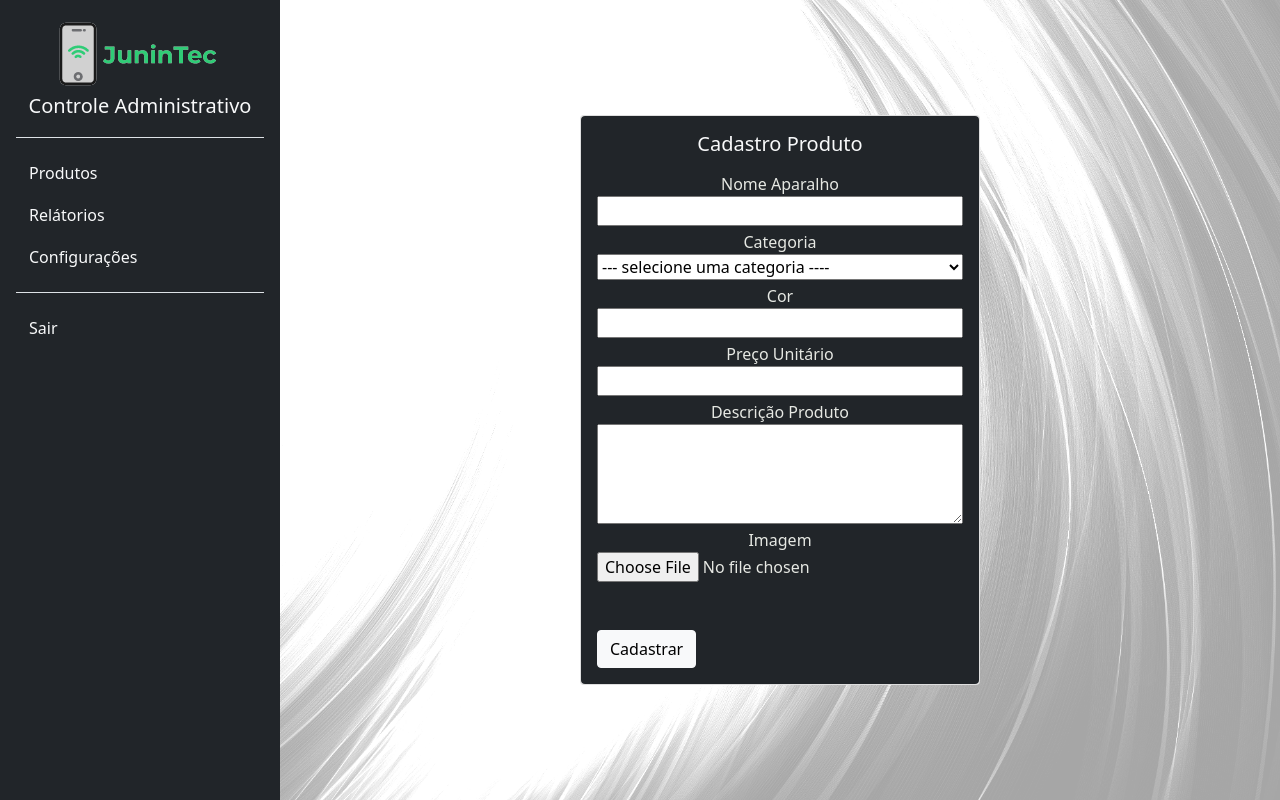
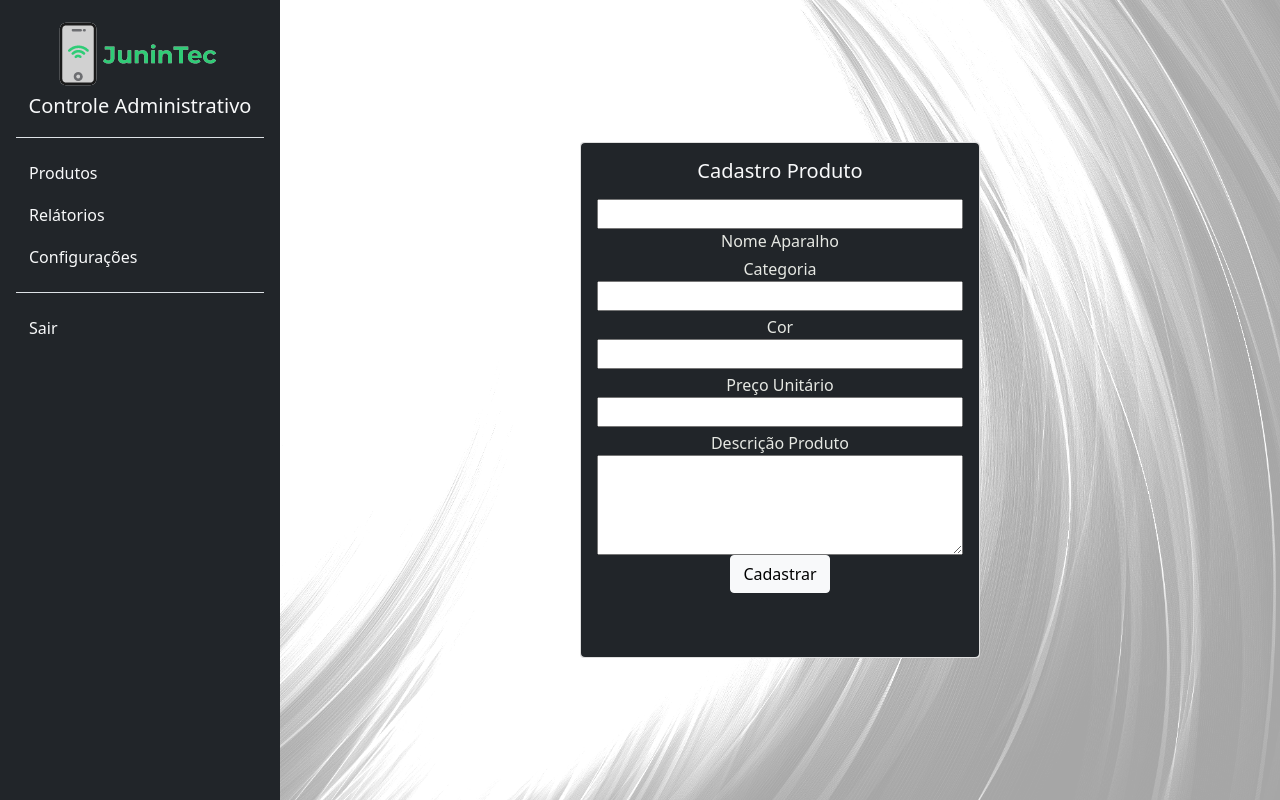
Before and after one commit to EdGFischer/projeto-loja-desenvolvimento-web, a PHP site: page /admin/cadastrar-produto.php in a window 1280 px wide. Run offline with PHP 8.4, Linux system fonts and the light colour scheme; some libraries are stand-ins or nearby versions.

Commit message:
todos os requisitos minimos feitos

```diff
--- a/projeto_loja/admin/alterar-produto.php
+++ b/projeto_loja/admin/alterar-produto.php
@@ -17,7 +17,7 @@ $result = $result->fetch_all(MYSQLI_ASSOC); // recupera valores de saída;
 
             <form class="needs-validation" action="alterar-produto-post.php?id=<?= $id ?>" method="post" novalidate>
             <div class="mb-3">
-              <label for="endereco">Nome da categoria</label>
+              <label for="endereco">Nome da nome</label>
               <input type="text" class="form-control" value="<?php echo $result[0]['nome']; ?>" id="nome" name="nome" placeholder="Nome da categoria" required autofocus>
               <div class="invalid-feedback">
                 Por favor, insira o nome da categoria.
--- a/projeto_loja/admin/cadastrar-produto.php
+++ b/projeto_loja/admin/cadastrar-produto.php
@@ -7,42 +7,37 @@ require_once('topo.php');
     <div class="card" style="width: 25rem;">
         <div class="card-body rounded bg-dark">
             <h5 class="card-title text-center text-light txt-uppercase mb-3">Cadastro Produto</h5>
-            <form class="mb-5 text-center" action="cadastroProduto.php" method="post">
+            <form class="mb-5 text-center" action="cadastrar-produto-post.php" method="post">
                 <div class="username d-flex flex-column-reverse ">
-                    <input class="inputUsername" type="text" name="" required="">
                     <label class="username">Nome Aparalho</label>
+                    <input class="inputUsername" type="text" name="nome" required="" value=>
                 </div>
                 <div class="d-flex flex-column-reverse mt-1">
-                    <select name="categoria">
-                        <option disabled selected value>--- selecione uma categoria ---- </option>
-                        <option value="valor1">Smartphone</option>
-                        <option value="valor2">Tablet</option>
-                        <option value="valor3">Notbook</option>
-                    </select>
+                    <input type="text" name="categoria" required="">
                     <label class="text">Categoria</label>
                 </div>
 
                 <div class="d-flex flex-column-reverse mt-1">
-                    <input class=" text-center" type="text" name="" required="">
+                    <input class=" text-center" type="text" name="cor" required="">
                     <label class="text">Cor</label>
                 </div>
 
                 <div class="d-flex flex-column-reverse mt-1">
-                    <input class="text-center" type="number" name="" required="">
+                    <input class="text-center" type="number" name="preco" required="">
                     <label class="text">Preço Unitário</label>
                 </div>
                 <div class="d-flex flex-column-reverse mt-1">
-                    <textarea class="text-center" style="min-height: 100px;" type="file" name="" required=""></textarea>
+                    <textarea class="text-center" style="min-height: 100px;" type="file" name="descricao" required=""></textarea>
                     <label class="text">Descrição Produto</label>
                 </div>
-                <div class="d-flex flex-column-reverse mt-1">
+                <!-- <div class="d-flex flex-column-reverse mt-1">
                     <input class="text-center" type="file" name="" required="">
                     <label class="text">Imagem</label>
-                </div>
+                </div> -->
 
-                <button style="display:none;" id="botaoCadastrar" type="button" class="btn btn-secondary botaoLogarCadastrar" data-bs-dismiss="modal">Cadastrar</button>
+                <!-- <button style="display:none;" id="botaoCadastrar" type="submit" class="btn btn-secondary botaoLogarCadastrar" data-bs-dismiss="modal">Cadastrar</button> -->
+                <button type="submit" class="btn btn-light">Cadastrar</button>
             </form>
-            <button type="" class="btn btn-light">Cadastrar</button>
         </div>
     </div>
 
--- a/projeto_loja/admin/deletar-produto-get.php
+++ b/projeto_loja/admin/deletar-produto-get.php
@@ -4,3 +4,5 @@ $id = $_GET['id'];
 
 $query = "DELETE FROM teste WHERE id = $id"; // sql para execução
 $result = $conexao->query($query); // executa query
+
+header("Location: ./index.php"); // redireciona para categoria.php;
--- a/projeto_loja/instruções-sql.txt
+++ b/projeto_loja/instruções-sql.txt
@@ -2,6 +2,7 @@ CREATE TABLE teste (
     id int AUTO_INCREMENT,
     nome varchar(30) not null,
     categoria varchar(30),
+    cor varchar(30),
     preco float,
     descricao varchar(200),
     primary key(id)
```
Also changed, not shown: projeto_loja/admin/cadastrar-produto-post.php (+11 -0 lines).
